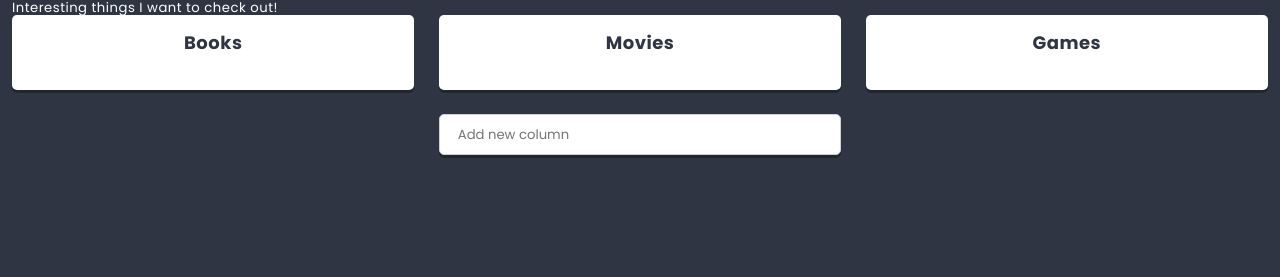
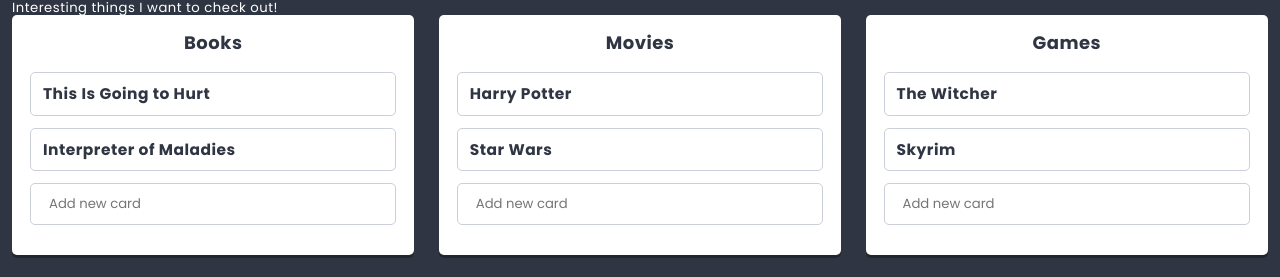
Before and after one commit to jakubhfake/React-First-Steps, a React app: page / in a window 1280 px wide. Shown: the part 381-658 px from the top of the page. Built offline with nearby package versions, Linux system fonts and the light colour scheme.

Commit message:
Working on addCard

```diff
--- /dev/null
+++ b/src/components/Card/Card.js
@@ -0,0 +1,18 @@
+import React from 'react';
+import styles from './Card.scss';
+import PropTypes from 'prop-types';
+
+class Card extends React.Component {
+    static propTypes = {
+        title: PropTypes.node.isRequired,
+    }
+    render() {
+        return (
+            <section className={styles.component}>
+                <h3>{this.props.title}</h3>
+            </section>
+        )
+    }
+}
+
+export default Card;
--- a/src/components/Column/Column.js
+++ b/src/components/Column/Column.js
@@ -1,17 +1,53 @@
 import React from 'react';
 import PropTypes from 'prop-types';
 import styles from './Column.scss';
-
+import Creator from '../Creator/Creator';
+import Card from "../Card/Card";
+import {settings} from '../../data/dataStore';
 
 class Column extends React.Component {
+    state = {
+        cards: this.props.cards || [],
+    };
+
     static propTypes = {
         title: PropTypes.node.isRequired,
+    };
+
+    addCard(title){
+        console.log('this in column', this);
+        this.setState(state => (
+            {
+                columns: [
+                    {
+
+                        cards: [
+                        ...state.cards,
+                        {
+                            key: state.cards.length ? state.cards[state.cards.length-1].key+1 : 0,
+                            title,
+                        }
+                        ]
+                    }
+                ]
+            }
+        ))
     }
-
     render() {
         return (
         <section className={styles.component}>
             <h3 className={styles.title}>{this.props.title}</h3>
+            <div>
+                {this.state.cards.map(({key, ...cardsProps}) =>
+                    <Card key={key} {...cardsProps}/>
+                )}
+            </div>
+            <div className={styles.creator}>
+                <Creator
+                    text={settings.cardCreatorText}
+                    action={title => this.addCard(title)}
+                />
+            </div>
         </section>
         )
     }
--- a/src/components/List/List.js
+++ b/src/components/List/List.js
@@ -1,10 +1,12 @@
-import React from "react";
-import styles from "./List.scss";
+import React from 'react';
+import styles from './List.scss';
 import Hero from "../Hero/Hero.js";
 import PropTypes from "prop-types";
 import Column from "../Column/Column.js";
-import { settings } from "../../data/dataStore";
+import { settings, listData } from "../../data/dataStore";
 import Creator from "../Creator/Creator";
+import Card from "../Card/Card";
+
 class List extends React.Component {
   state = {
     columns: this.props.columns || [],
@@ -20,6 +22,7 @@
   };
 
   addColumn(title) {
+      console.log('this', this);
       this.setState(state => (
           {
               columns: [
@@ -28,7 +31,7 @@
                       key: state.columns.length ? state.columns[state.columns.length-1].key+1 : 0,
                       title,
                       icon: 'list-alt',
-                      cards: []
+                      cards: this.props.column,
                   }
               ]
           }
@@ -42,7 +45,8 @@
         {this.props.description}
         <div className={styles.columns}>
           {this.state.columns.map(({ key, ...columnProps }) => (
-            <Column key={key} {...columnProps} />
+            <Column key={key} {...columnProps}>
+            </Column>
           ))}
         </div>
         <div className={styles.creator}>
```
